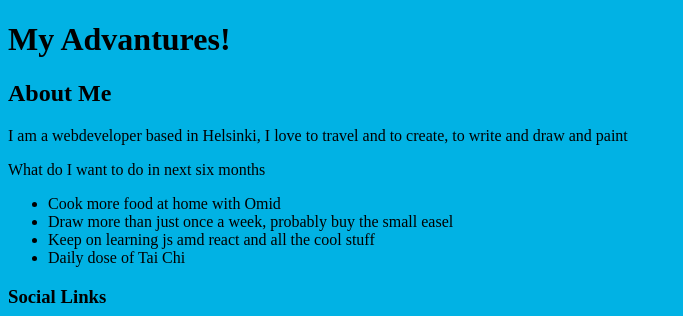
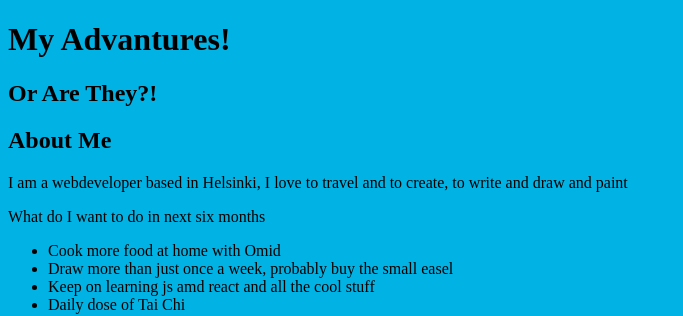
Before and after one commit to niloomotita/my-advantures-, a plain HTML site: page index.html in a window 1280 px wide. Shown: the top 316 px of the page, without its empty margins (0-683 px from the left). Drawn offline with Linux system fonts and the light colour scheme.

Commit message:
pose a question in heading

```diff
--- a/index.html
+++ b/index.html
@@ -13,6 +13,7 @@
 
     <header>
         <h1>My Advantures!</h1>
+        <h2>Or Are They?!</h2>
     </header>
 
     <div class="container">
```
